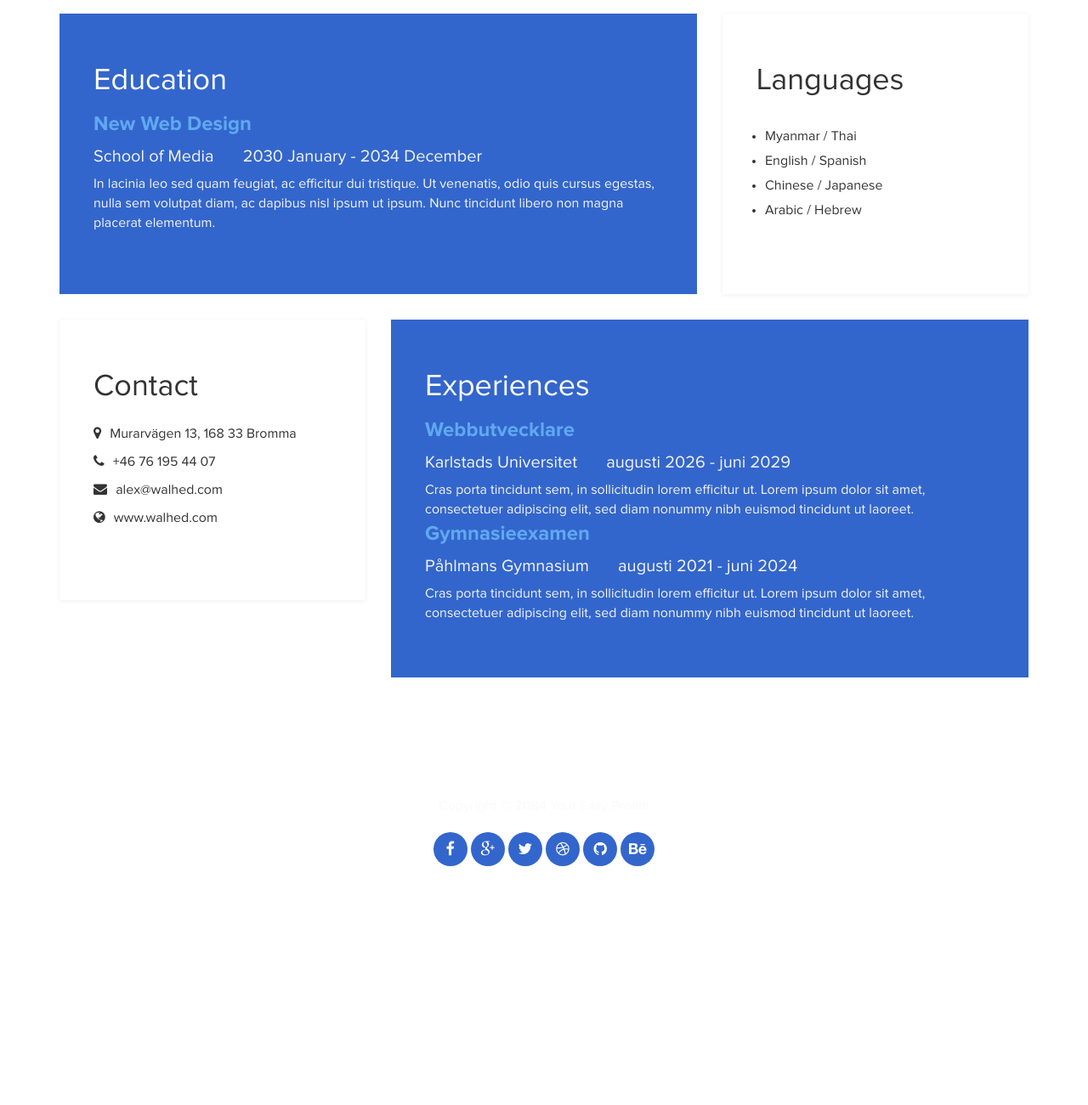
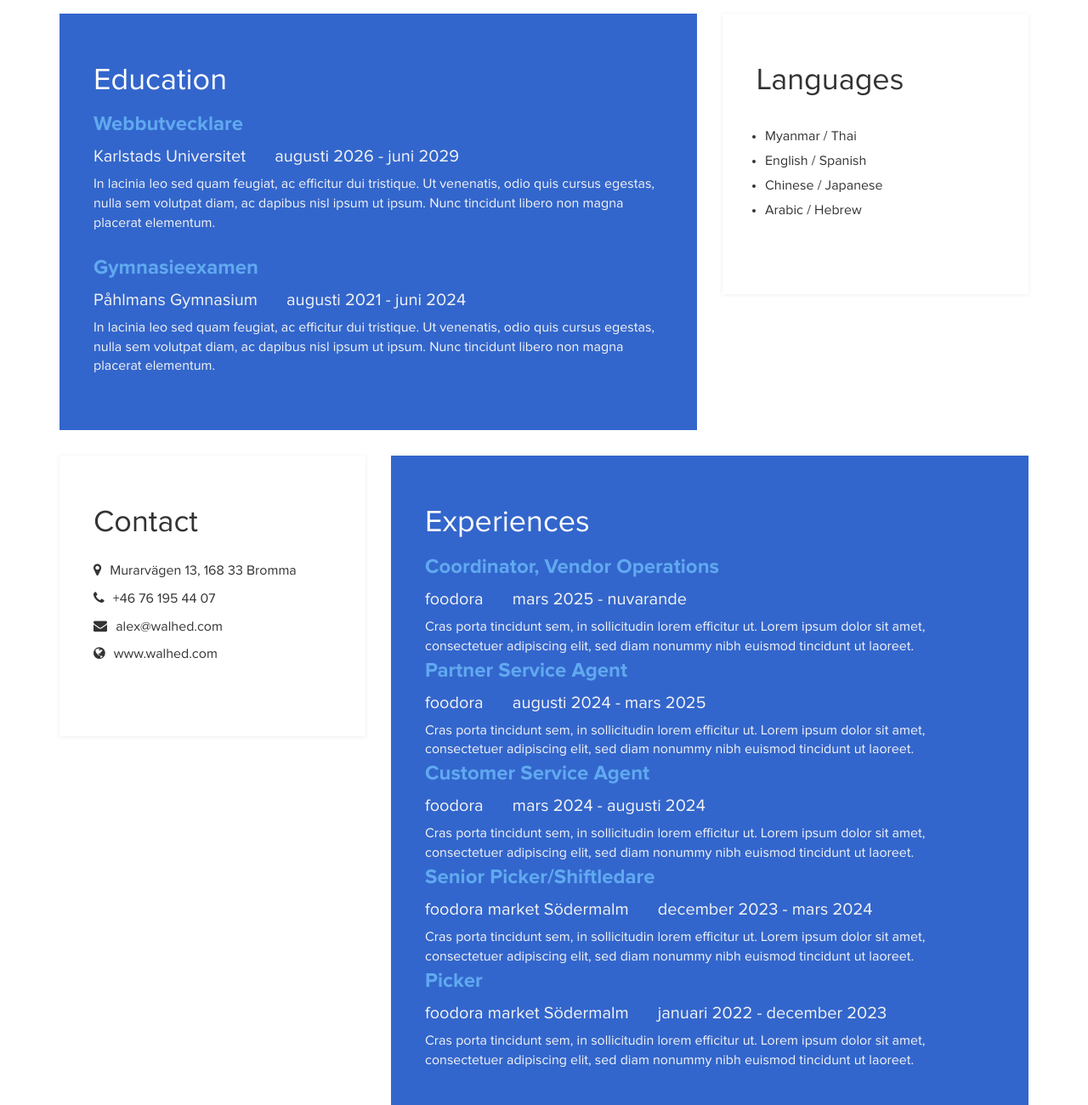
Before and after one commit to nygwal/nygwal.github.io, a plain HTML site: page index.html in a window 1280 px wide. Shown: the part 2320-3620 px from the top of the page at 85% size. Before the commit the page ends 3429 px from the top, so only its background shows below. Drawn offline with Linux system fonts and the light colour scheme.

Commit message:
Update index.html

```diff
--- a/index.html
+++ b/index.html
@@ -82,10 +82,18 @@ http://www.templatemo.com/tm-467-easy-profile
 			<div class="education">
 				<h2 class="white">Education</h2>
 					<div class="education-content">
-						<h4 class="education-title accent">New Web Design</h4>
+						<h4 class="education-title accent">Webbutvecklare</h4>
 							<div class="education-school">
-								<h5>School of Media</h5><span></span>
-								<h5>2030 January - 2034 December</h5>
+								<h5>Karlstads Universitet</h5><span></span>
+								<h5>augusti 2026 - juni 2029</h5>
+							</div>
+						<p class="education-description">In lacinia leo sed quam feugiat, ac efficitur dui tristique. Ut venenatis, odio quis cursus egestas, nulla sem volutpat diam, ac dapibus nisl ipsum ut ipsum. Nunc tincidunt libero non magna placerat elementum.</p>
+					</div>
+					<div class="education-content">
+						<h4 class="education-title accent">Gymnasieexamen</h4>
+							<div class="education-school">
+								<h5>Påhlmans Gymnasium</h5><span></span>
+								<h5>augusti 2021 - juni 2024</h5>
 							</div>
 						<p class="education-description">In lacinia leo sed quam feugiat, ac efficitur dui tristique. Ut venenatis, odio quis cursus egestas, nulla sem volutpat diam, ac dapibus nisl ipsum ut ipsum. Nunc tincidunt libero non magna placerat elementum.</p>
 					</div>
@@ -121,13 +129,25 @@ http://www.templatemo.com/tm-467-easy-profile
 			<div class="experience">
 				<h2 class="white">Experiences</h2>
 					<div class="experience-content">
-						<h4 class="experience-title accent">Webbutvecklare</h4>
-						<h5>Karlstads Universitet</h5><span></span>
-						<h5>augusti 2026 - juni 2029</h5>
+						<h4 class="experience-title accent">Coordinator, Vendor Operations</h4>
+						<h5>foodora</h5><span></span>
+						<h5>mars 2025 - nuvarande</h5>
 						<p class="education-description">Cras porta tincidunt sem, in sollicitudin lorem efficitur ut. Lorem ipsum dolor sit amet, consectetuer adipiscing elit, sed diam nonummy nibh euismod tincidunt ut laoreet.</p>
-						<h4 class= "experience-title accent">Gymnasieexamen</h4>
-						<h5>Påhlmans Gymnasium</h5><span></span>
-						<h5>augusti 2021 - juni 2024</h5>
+						<h4 class= "experience-title accent">Partner Service Agent</h4>
+						<h5>foodora</h5><span></span>
+						<h5>augusti 2024 - mars 2025</h5>
+						<p class="education-description">Cras porta tincidunt sem, in sollicitudin lorem efficitur ut. Lorem ipsum dolor sit amet, consectetuer adipiscing elit, sed diam nonummy nibh euismod tincidunt ut laoreet.</p>
+						<h4 class= "experience-title accent">Customer Service Agent</h4>
+						<h5>foodora</h5><span></span>
+						<h5>mars 2024 - augusti 2024</h5>
+						<p class="education-description">Cras porta tincidunt sem, in sollicitudin lorem efficitur ut. Lorem ipsum dolor sit amet, consectetuer adipiscing elit, sed diam nonummy nibh euismod tincidunt ut laoreet.</p>
+						<h4 class= "experience-title accent">Senior Picker/Shiftledare</h4>
+						<h5>foodora market Södermalm</h5><span></span>
+						<h5>december 2023 - mars 2024</h5>
+						<p class="education-description">Cras porta tincidunt sem, in sollicitudin lorem efficitur ut. Lorem ipsum dolor sit amet, consectetuer adipiscing elit, sed diam nonummy nibh euismod tincidunt ut laoreet.</p>
+						<h4 class= "experience-title accent">Picker</h4>
+						<h5>foodora market Södermalm</h5><span></span>
+						<h5>januari 2022 - december 2023</h5>
 						<p class="education-description">Cras porta tincidunt sem, in sollicitudin lorem efficitur ut. Lorem ipsum dolor sit amet, consectetuer adipiscing elit, sed diam nonummy nibh euismod tincidunt ut laoreet.</p>
 					</div>
 			</div>
```
